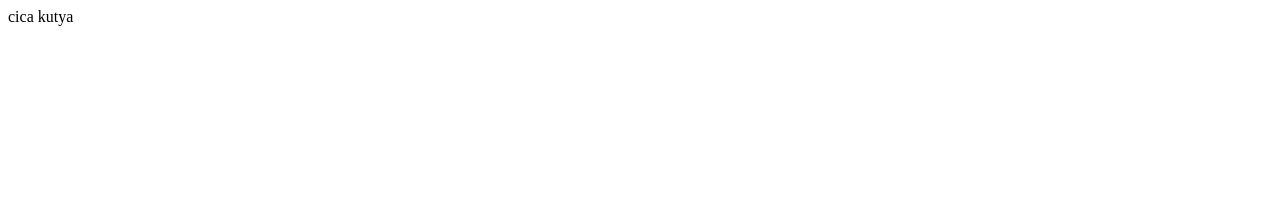
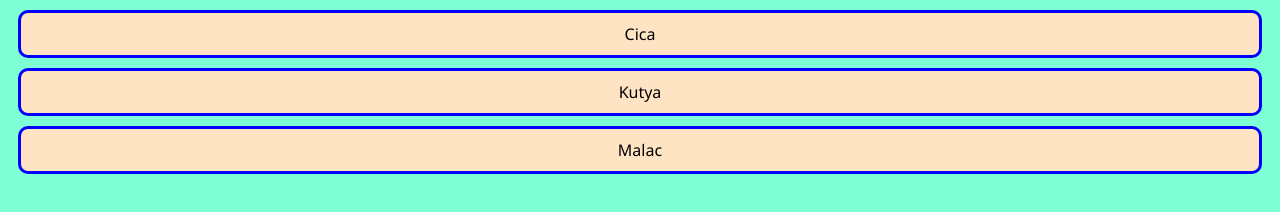
Before and after one commit to Borbola/1proba, a plain HTML site: page index.html in a window 1280 px wide. Drawn offline with Linux system fonts and the light colour scheme.

Commit message:
Add files via upload

```diff
--- a/index.html
+++ b/index.html
@@ -1,2 +1,14 @@
-cica
-kutya
+<!DOCTYPE html>
+<html lang="en">
+<head>
+    <meta charset="UTF-8">
+    <meta name="viewport" content="width=device-width, initial-scale=1.0">
+    <link rel="stylesheet" href="style.css">
+    <title>Document</title>
+</head>
+<body>
+    <div>Cica</div>
+    <div>Kutya</div>
+    <div>Malac</div>
+</body>
+</html>
--- /dev/null
+++ b/style.css
@@ -0,0 +1,14 @@
+body {
+    background: aquamarine;
+    text-align: center;
+    font-size: 16px;
+    font-family: 'Segoe UI', Tahoma, Geneva, Verdana, sans-serif;
+}
+
+div {
+    background-color: bisque;
+    margin: 10px;
+    padding: 10px;
+    border: solid 3px blue;
+    border-radius: 10px;
+}
```
